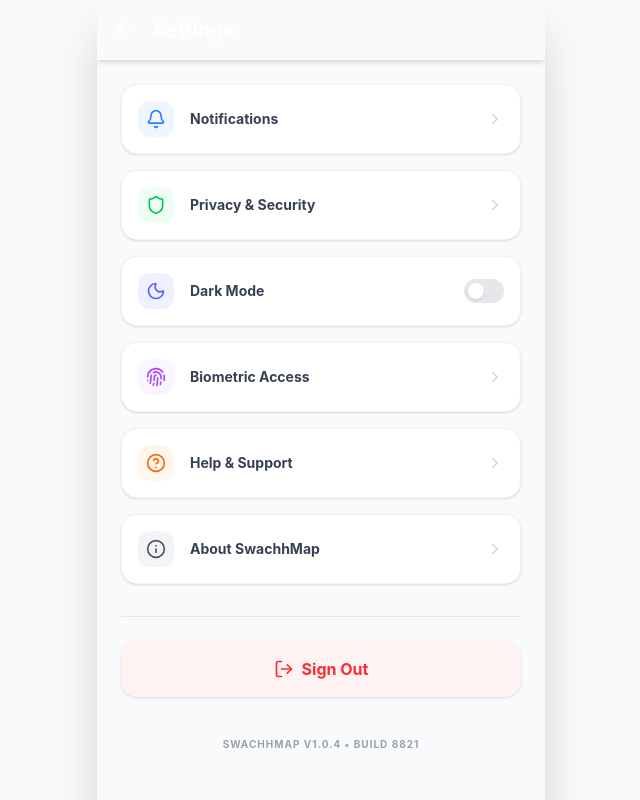
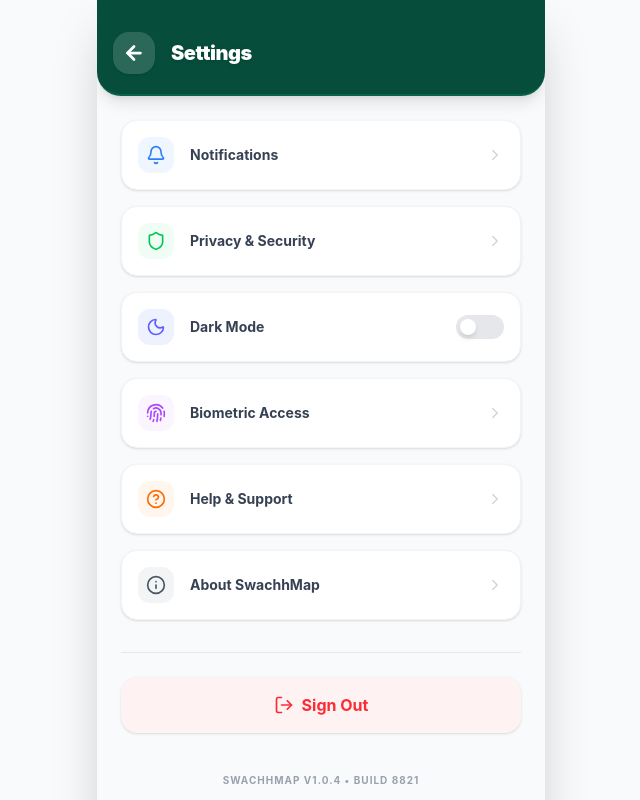
Before and after one commit to JayantOlhyan/SwachhMap, a React (Vite) app: page /settings in a window 1280 px wide. Shown: the top 800 px of the page, without its empty margins (319-959 px from the left). Built offline with nearby package versions, Linux system fonts and the light colour scheme.

Commit message:
feat: premium high-contrast UI overhaul and functional dark mode settings

```diff
--- a/src/components/Layout.jsx
+++ b/src/components/Layout.jsx
@@ -21,10 +21,12 @@
   const renderHeader = () => {
     if (isHome) {
       return (
-        <header className="bg-swachh-green text-white p-4 shadow-md sticky top-0 z-50 rounded-b-xl flex justify-center items-center">
+        <header className="bg-swachh-green text-white p-4 shadow-xl sticky top-0 z-50 rounded-b-[2.5rem] border-b-4 border-swachh-emerald/30 flex justify-center items-center">
           <div className="flex items-center gap-3">
-            <img src="/logo.png" alt="SwachhMap Logo" className="w-10 h-10 object-contain rounded-lg bg-white p-0.5" />
-            <h1 className="text-2xl font-bold font-sans tracking-wide">SwachhMap</h1>
+            <div className="bg-white p-1 rounded-2xl shadow-inner">
+              <img src="/logo.png" alt="SwachhMap Logo" className="w-9 h-9 object-contain rounded-xl" />
+            </div>
+            <h1 className="text-2xl font-black font-sans tracking-tight drop-shadow-sm">SwachhMap</h1>
           </div>
         </header>
       );
@@ -32,11 +34,11 @@
 
     if (isReport || isDetail) {
       return (
-        <header className="bg-swachh-green text-white p-4 shadow-md sticky top-0 z-50 flex items-center">
-          <button onClick={() => navigate(-1)} className="mr-4">
+        <header className="bg-swachh-green text-white p-4 pt-6 shadow-md sticky top-0 z-50 flex items-center border-b border-white/5">
+          <button onClick={() => navigate(-1)} className="mr-4 p-2 bg-white/10 rounded-full active:scale-95 transition-transform">
             <ArrowLeft size={24} />
           </button>
-          <h1 className="text-xl font-bold font-sans">
+          <h1 className="text-xl font-bold font-sans tracking-tight">
             {isReport ? 'Report an Issue' : 'Issue Details'}
           </h1>
         </header>
@@ -56,12 +58,12 @@
 
     if (isMap) {
       return (
-        <header className="absolute top-4 left-4 right-4 z-[500] flex justify-between items-center bg-white/90 backdrop-blur-md shadow-lg rounded-2xl p-3 border border-swachh-emerald/20">
-          <div className="flex items-center gap-2">
+        <header className="absolute top-4 left-4 right-4 z-[500] flex justify-between items-center bg-white shadow-[0_8px_30px_rgb(0,0,0,0.12)] rounded-3xl p-3 border border-gray-100">
+          <div className="flex items-center gap-2 px-1">
             <img src="/logo.png" alt="Logo" className="w-8 h-8 object-contain rounded-full bg-white shadow-sm" />
-            <h1 className="text-lg font-bold text-gray-900 font-sans tracking-tight">SwachhMap</h1>
+            <h1 className="text-lg font-black text-gray-900 font-sans tracking-tight">SwachhMap</h1>
           </div>
-          <Link to="/list" className="bg-swachh-emerald text-white px-4 py-1.5 rounded-full text-sm font-bold flex items-center gap-2 shadow-md hover:bg-swachh-green transition-all">
+          <Link to="/list" className="bg-swachh-green text-white px-5 py-2 rounded-2xl text-xs font-black uppercase tracking-widest shadow-lg hover:brightness-110 active:scale-95 transition-all">
              List View
           </Link>
         </header>
@@ -70,11 +72,11 @@
 
     if (isProfile || isSettings) {
        return (
-        <header className="bg-swachh-green text-white p-4 shadow-md sticky top-0 z-50 flex items-center">
-          <button onClick={() => navigate(-1)} className="mr-4">
-            <ArrowLeft size={24} />
+        <header className="bg-swachh-green text-white p-4 pt-8 pb-5 shadow-lg sticky top-0 z-50 flex items-center border-b-2 border-swachh-emerald/20 rounded-b-3xl">
+          <button onClick={() => navigate(-1)} className="mr-4 p-2.5 bg-white/15 hover:bg-white/25 rounded-2xl active:scale-90 transition-all shadow-sm">
+            <ArrowLeft size={22} className="stroke-[3]" />
           </button>
-          <h1 className="text-xl font-bold font-sans">
+          <h1 className="text-xl font-black font-sans tracking-tight drop-shadow-sm">
             {isProfile ? 'My Profile' : 'Settings'}
           </h1>
         </header>
@@ -98,11 +100,11 @@
             <MapPin size={24} className={isList ? "fill-swachh-emerald/10" : ""} />
             <p className="text-[10px] font-bold uppercase tracking-tighter">Reports</p>
           </Link>
-          <Link to="/report" className="flex flex-col items-center -mt-8">
-            <div className="w-14 h-14 bg-swachh-emerald rounded-full flex items-center justify-center shadow-lg border-4 border-white text-white transform transition-transform hover:scale-110 active:scale-95">
-               <Camera size={28} />
+          <Link to="/report" className="flex flex-col items-center -mt-10 relative group">
+            <div className="w-16 h-16 bg-swachh-green rounded-2xl flex items-center justify-center shadow-[0_12px_40px_rgba(6,78,59,0.4)] border-4 border-white dark:border-slate-800 text-white transform transition-all hover:scale-110 active:scale-90 z-20 hover:-rotate-3 translate-y-1">
+               <Camera size={34} className="stroke-[2.5]" />
             </div>
-            <p className="text-[10px] font-bold text-swachh-emerald uppercase tracking-tighter mt-1">Report</p>
+            <p className="text-[10px] font-black text-swachh-green dark:text-swachh-emerald uppercase tracking-[0.1em] mt-2 group-hover:scale-110 transition-transform">Report</p>
           </Link>
           <Link to="/profile" className={clsx("flex flex-col items-center gap-1 transition-colors", isProfile ? "text-swachh-emerald" : "text-gray-400")}>
              <User size={24} className={isProfile ? "fill-swachh-emerald/10" : ""} />
--- a/src/index.css
+++ b/src/index.css
@@ -1,9 +1,53 @@
 @import "tailwindcss";
 @import './leaflet-custom.css';
 
+@theme {
+  --color-swachh-green: #064E3B;
+  --color-swachh-emerald: #10B981;
+  --color-swachh-light: #ECFDF5;
+}
+
 @layer base {
+  :root {
+    --bg-primary: #F9FAFB;
+    --text-primary: #111827;
+    --card-bg: #FFFFFF;
+    --border-color: #E5E7EB;
+  }
+
+  .dark {
+    --bg-primary: #0F172A;
+    --text-primary: #F8FAFC;
+    --card-bg: #1E293B;
+    --border-color: #334155;
+  }
+
   body {
-    @apply bg-gray-50 text-gray-900 antialiased font-sans;
+    @apply antialiased font-sans transition-colors duration-300;
+    background-color: var(--bg-primary);
+    color: var(--text-primary);
+  }
+
+  /* Dark mode overrides */
+  .dark .bg-white {
+    background-color: var(--card-bg) !important;
+    border-color: var(--border-color) !important;
+  }
+
+  .dark .bg-gray-50 {
+    background-color: var(--bg-primary) !important;
+  }
+
+  .dark .text-gray-900, .dark .text-gray-800, .dark .text-gray-700 {
+    color: var(--text-primary) !important;
+  }
+
+  .dark .text-gray-600, .dark .text-gray-500 {
+    color: #94A3B8 !important;
+  }
+
+  .dark .border-gray-100, .dark .border-gray-200 {
+    border-color: var(--border-color) !important;
   }
 }
 
--- a/src/pages/Settings.jsx
+++ b/src/pages/Settings.jsx
@@ -1,45 +1,101 @@
-import { Bell, Shield, Moon, Fingerprint, LogOut, ChevronRight, HelpCircle, Info } from 'lucide-react';
+import { useState, useEffect } from 'react';
+import { Bell, Shield, Moon, Sun, Fingerprint, LogOut, ChevronRight, HelpCircle, Info, CheckCircle } from 'lucide-react';
+import clsx from 'clsx';
 
 export default function Settings() {
+  const [darkMode, setDarkMode] = useState(
+    document.documentElement.classList.contains('dark')
+  );
+  const [feedback, setFeedback] = useState(null);
+
+  useEffect(() => {
+    if (darkMode) {
+      document.documentElement.classList.add('dark');
+      localStorage.setItem('theme', 'dark');
+    } else {
+      document.documentElement.classList.remove('dark');
+      localStorage.setItem('theme', 'light');
+    }
+  }, [darkMode]);
+
+  const handleOptionClick = (label) => {
+    console.log(`Setting clicked: ${label}`);
+    if (label === 'Dark Mode') {
+      setDarkMode(!darkMode);
+      return;
+    }
+
+    setFeedback(`${label} settings updated!`);
+    setTimeout(() => setFeedback(null), 3000);
+  };
+
   const settingsOptions = [
-    { icon: <Bell size={20} />, label: 'Notifications', color: 'bg-blue-50 text-blue-500' },
-    { icon: <Shield size={20} />, label: 'Privacy & Security', color: 'bg-green-50 text-green-500' },
-    { icon: <Moon size={20} />, label: 'Dark Mode', color: 'bg-indigo-50 text-indigo-500', toggle: true },
-    { icon: <Fingerprint size={20} />, label: 'Biometric Access', color: 'bg-purple-50 text-purple-500' },
-    { icon: <HelpCircle size={20} />, label: 'Help & Support', color: 'bg-orange-50 text-orange-500' },
-    { icon: <Info size={20} />, label: 'About SwachhMap', color: 'bg-gray-100 text-gray-600' }
+    { icon: <Bell size={20} />, label: 'Notifications', color: 'bg-blue-50 text-blue-500 dark:bg-blue-500/10 dark:text-blue-400' },
+    { icon: <Shield size={20} />, label: 'Privacy & Security', color: 'bg-green-50 text-green-500 dark:bg-green-500/10 dark:text-green-400' },
+    {
+      icon: darkMode ? <Sun size={20} /> : <Moon size={20} />,
+      label: 'Dark Mode',
+      color: 'bg-indigo-50 text-indigo-500 dark:bg-indigo-500/10 dark:text-indigo-400',
+      isToggle: true
+    },
+    { icon: <Fingerprint size={20} />, label: 'Biometric Access', color: 'bg-purple-50 text-purple-500 dark:bg-purple-500/10 dark:text-purple-400' },
+    { icon: <HelpCircle size={20} />, label: 'Help & Support', color: 'bg-orange-50 text-orange-500 dark:bg-orange-500/10 dark:text-orange-400' },
+    { icon: <Info size={20} />, label: 'About SwachhMap', color: 'bg-gray-100 text-gray-600 dark:bg-gray-500/10 dark:text-gray-400' }
   ];
 
   return (
-    <div className="flex-1 overflow-y-auto bg-gray-50 pb-20 p-6">
+    <div className="flex-1 overflow-y-auto bg-gray-50 dark:bg-slate-900 pb-20 p-6 transition-colors duration-300 relative">
+      {feedback && (
+        <div className="fixed top-24 left-1/2 -translate-x-1/2 z-[100] bg-swachh-green text-white px-6 py-3 rounded-2xl shadow-2xl flex items-center gap-3 animate-in fade-in slide-in-from-top-4 duration-300">
+          <CheckCircle size={20} className="text-swachh-emerald" />
+          <span className="font-bold text-sm">{feedback}</span>
+        </div>
+      )}
+
       <div className="flex flex-col gap-4">
         {settingsOptions.map((option, idx) => (
-          <div key={idx} className="bg-white p-4 rounded-2xl shadow-sm border border-gray-100 flex items-center justify-between transition-transform active:scale-[0.98]">
+          <button
+            key={idx}
+            onClick={() => handleOptionClick(option.label)}
+            className="w-full bg-white dark:bg-slate-800 p-4 rounded-2xl shadow-sm border border-gray-100 dark:border-slate-700/50 flex items-center justify-between transition-all active:scale-[0.98] hover:border-swachh-emerald/30 group"
+          >
              <div className="flex items-center gap-4">
-                <div className={`p-2 rounded-xl ${option.color}`}>
+                <div className={clsx("p-2 rounded-xl transition-colors", option.color)}>
                    {option.icon}
                 </div>
-                <span className="font-bold text-gray-700 text-sm">{option.label}</span>
+                <span className="font-bold text-gray-700 dark:text-slate-200 text-sm">{option.label}</span>
              </div>
-             {option.toggle ? (
-                <div className="w-10 h-6 bg-gray-200 rounded-full relative">
-                   <div className="absolute left-1 top-1 w-4 h-4 bg-white rounded-full shadow-sm"></div>
+             {option.isToggle ? (
+                <div className={clsx(
+                  "w-12 h-6 rounded-full relative transition-colors duration-300",
+                  darkMode ? "bg-swachh-emerald" : "bg-gray-200 dark:bg-slate-700"
+                )}>
+                   <div className={clsx(
+                     "absolute top-1 w-4 h-4 bg-white rounded-full shadow-md transition-all duration-300",
+                     darkMode ? "left-7" : "left-1"
+                   )}></div>
                 </div>
              ) : (
-                <ChevronRight size={18} className="text-gray-300" />
+                <ChevronRight size={18} className="text-gray-300 dark:text-slate-600 group-hover:text-swachh-emerald transition-colors" />
              )}
-          </div>
+          </button>
         ))}
       </div>
 
-      <div className="mt-8 border-t border-gray-200 pt-6">
-         <button className="w-full bg-red-50 text-red-500 p-4 rounded-2xl flex items-center justify-center gap-2 font-bold shadow-sm active:scale-95 transition-transform">
+      <div className="mt-8 border-t border-gray-200 dark:border-slate-800 pt-6">
+         <button
+           onClick={() => {
+             setFeedback('Signing out...');
+             setTimeout(() => setFeedback(null), 2000);
+           }}
+           className="w-full bg-red-50 dark:bg-red-500/10 text-red-500 p-4 rounded-2xl flex items-center justify-center gap-2 font-bold shadow-sm active:scale-95 transition-all hover:bg-red-100 dark:hover:bg-red-500/20"
+         >
             <LogOut size={20} />
             <span>Sign Out</span>
          </button>
       </div>
 
-      <p className="text-center text-[10px] text-gray-400 font-bold uppercase tracking-widest mt-10">
+      <p className="text-center text-[10px] text-gray-400 dark:text-slate-500 font-bold uppercase tracking-widest mt-10">
          SwachhMap v1.0.4 • Build 8821
       </p>
     </div>
```
